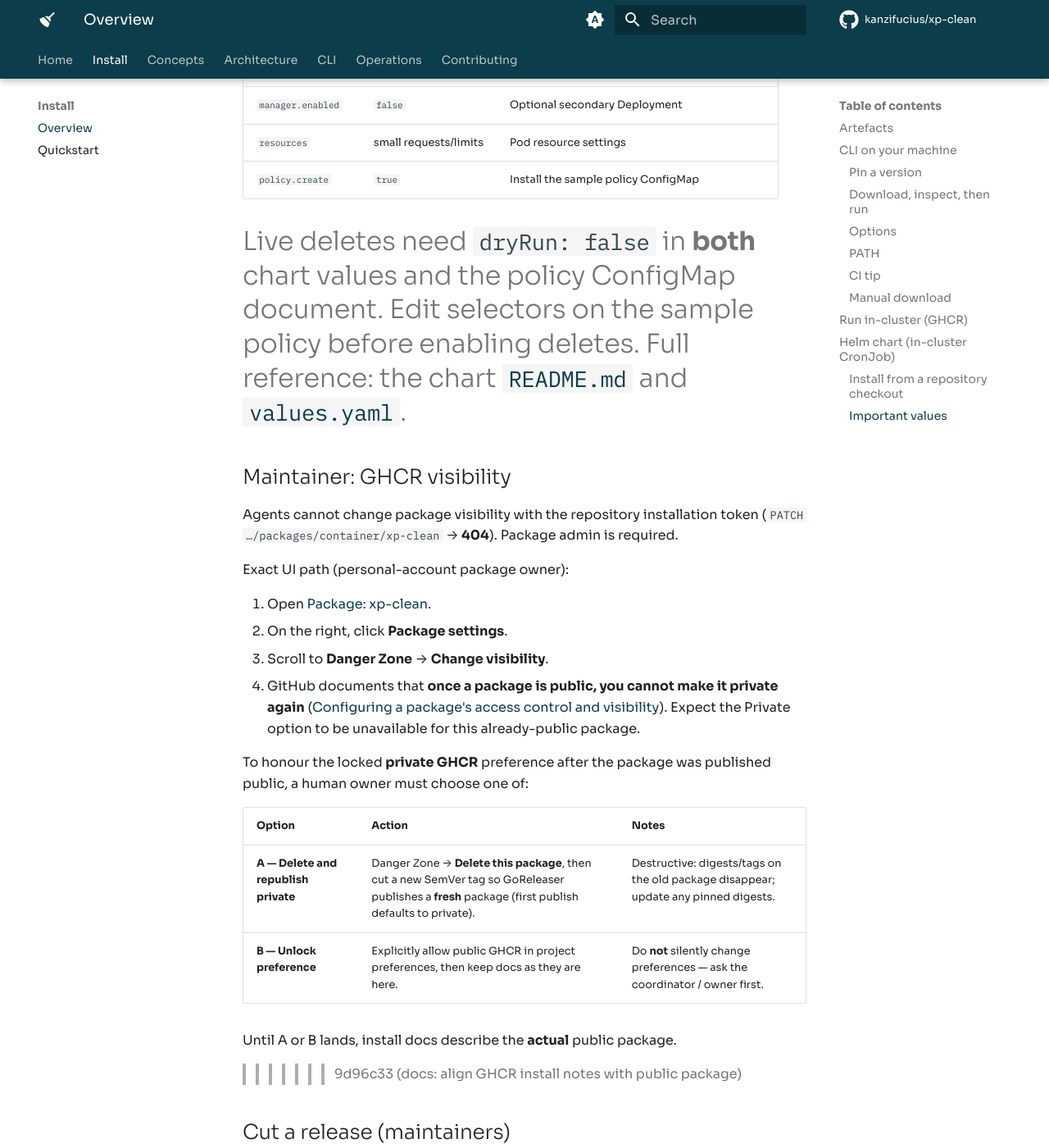
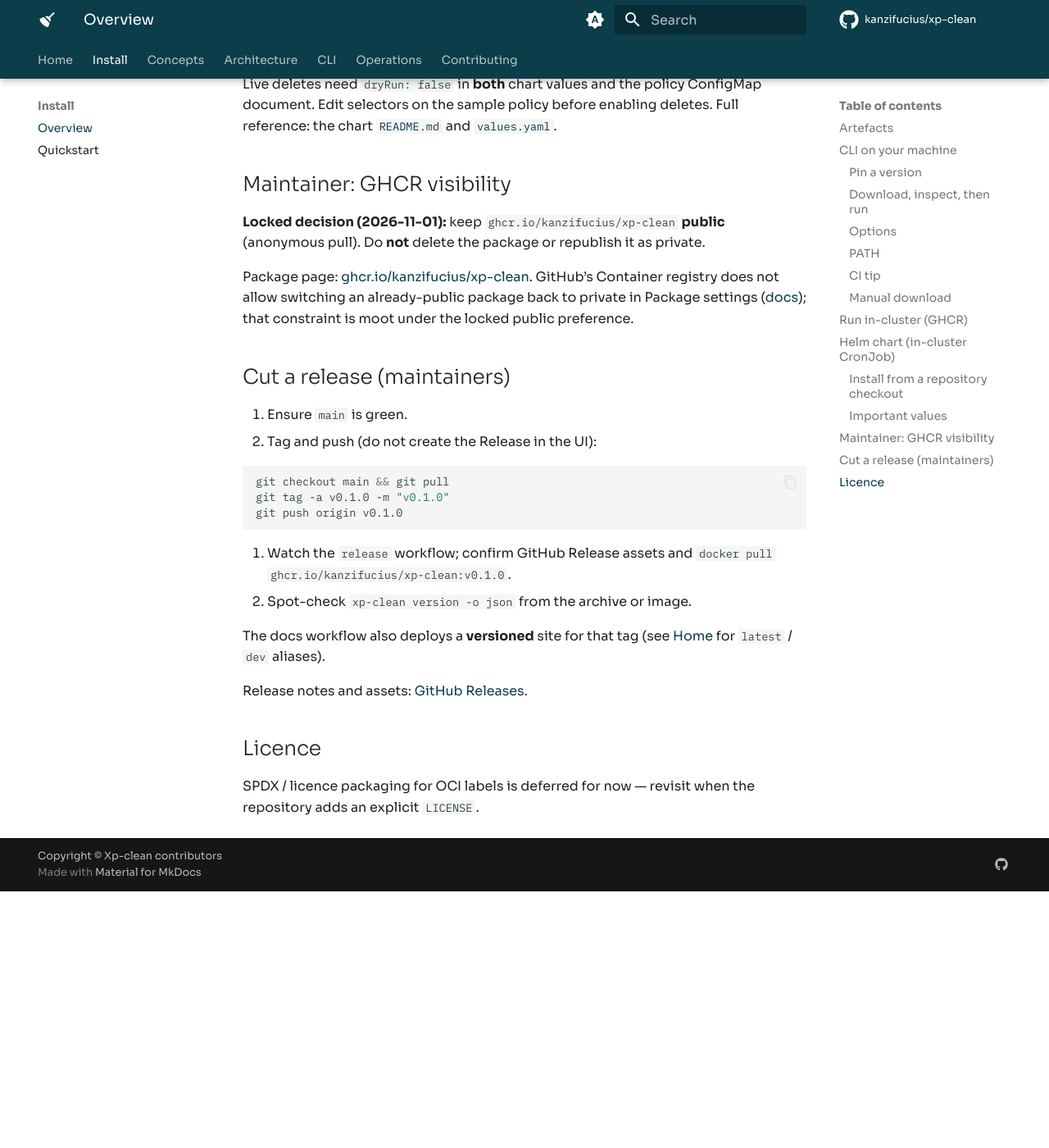
Before and after one commit to kanzifucius/xp-clean, an MkDocs documentation site: the page built from docs/install.md, in a window 1280 px wide and 1400 px high, scrolled down 4232 px. Shown: the whole window at 82% size. Built offline with MkDocs 1.6.1 and Material for MkDocs 9.7.7, drawn with Linux system fonts in a browser that asks for light colours; comment, search, counter and statistics services are not loaded; the version menu is left out; after the commit the page ends 5319 px from its top, so only the background shows below that; some of the changed text lies outside the part shown.

Commit message:
docs: lock GHCR as public per preference unlock
Ricardo chose option B: keep ghcr.io/kanzifucius/xp-clean public.
Drop open A/B maintainer choices; state the locked public package
and anonymous-pull path. imagePullSecret remains for private forks only.

Co-authored-by: Ricardo Pinto <kanzifucius@users.noreply.github.com>

````diff
--- a/docs/install.md
+++ b/docs/install.md
@@ -13,9 +13,7 @@ Tagged SemVer releases (`v*`) publish release artefacts. There is **no** snapsho
 | `:X.Y` / `:X` | Floating minor / major — moved only on **non-prerelease** cuts |
 | `:latest` | Moved only on **non-prerelease** releases (RCs such as `v0.2.0-rc.1` do not move it) |
 
-**Visibility (current):** the published container package reports **`visibility: public`** and allows **anonymous** pulls from GHCR. Release archives on GitHub are public with the repository.
-
-**Preference (locked):** project preference is still **private GHCR**. That preference was **not** unlocked in this docs pass. GitHub’s Container registry rule is that once a package is public it **cannot** be switched back to private in Package settings — restoring private requires a human delete-and-republish (or an explicit preference unlock). See [Maintainer: GHCR visibility](#maintainer-ghcr-visibility) below.
+**Visibility (locked):** `ghcr.io/kanzifucius/xp-clean` is **public** and allows **anonymous** pulls. Release archives on GitHub are public with the repository. This matches the project preference (2026-11-01): keep the package public; do **not** delete or republish as private.
 
 ## CLI on your machine
 
@@ -83,25 +81,24 @@ Browse [GitHub Releases](https://github.com/kanzifucius/xp-clean/releases), down
 
 Package page: [ghcr.io/kanzifucius/xp-clean](https://github.com/kanzifucius/xp-clean/pkgs/container/xp-clean).
 
-Because the package is **public**, pull without registry login:
+Pull without registry login:
 
 ```bash
 docker pull ghcr.io/kanzifucius/xp-clean:v0.1.0-rc.1
 ```
 
-In-cluster Deployments / CronJobs can omit `imagePullSecrets` for this image while it remains public.
+In-cluster Deployments / CronJobs can omit `imagePullSecrets` for this image.
 
-If the package becomes private later (or you consume a private copy), authenticate and use an `imagePullSecret` whose token can `read:packages`:
+If you consume a **private fork** of the package, authenticate and use an `imagePullSecret` whose token can `read:packages`:
 
 ```bash
 # PAT or fine-grained token with read:packages (SSO-authorise if the org requires it)
 echo "$CR_PAT" | docker login ghcr.io -u USERNAME --password-stdin
-docker pull ghcr.io/kanzifucius/xp-clean:v0.1.0
+docker pull ghcr.io/NAMESPACE/xp-clean:v0.1.0
 ```
 
 Use the **same SemVer tag** for the CLI archive and the image (for example `v0.1.0`) so operators can correlate laptop and cluster versions.
 
-<<<<<<< HEAD
 ## Helm chart (in-cluster CronJob)
 
 The chart at [`deploy/helm/xp-clean`](https://github.com/kanzifucius/xp-clean/tree/main/deploy/helm/xp-clean) installs into the dedicated **`xp-clean`** namespace:
@@ -117,19 +114,16 @@ There is **no** CleanupPolicy CRD in this chart. ConfigMaps remain the primary i
 
 ### Install from a repository checkout
 
+Because the published GHCR package is **public**, the default install needs no pull secret:
+
 ```bash
-kubectl create namespace xp-clean
-kubectl create secret docker-registry ghcr-xp-clean \
-  --docker-server=ghcr.io \
-  --docker-username=USERNAME \
-  --docker-password="$CR_PAT" \
-  -n xp-clean
-
 helm upgrade --install xp-clean ./deploy/helm/xp-clean \
   --namespace xp-clean \
-  --set image.tag=v0.1.0-rc.1 \
-  --set imagePullSecrets[0].name=ghcr-xp-clean
+  --create-namespace \
+  --set image.tag=v0.1.0-rc.1
 ```
+
+For a **private fork** image, create a docker-registry secret and pass `imagePullSecrets` (and set `image.repository` as needed).
 
 Render without applying:
 
@@ -142,7 +136,7 @@ helm template xp-clean ./deploy/helm/xp-clean --namespace xp-clean
 | Value | Default | Purpose |
 |-------|---------|---------|
 | `image.tag` | `v0.1.0-rc.1` | Pin the GHCR image (prefer immutable `:vX.Y.Z`) |
-| `imagePullSecrets` | `[]` | Required for private GHCR pulls |
+| `imagePullSecrets` | `[]` | Optional; needed only for private fork pulls |
 | `dryRun` | `true` | Passed as `--dry-run` on the CronJob / manager |
 | `cronjob.schedule` | `0 */6 * * *` | Kubernetes CronJob schedule |
 | `cronjob.enabled` | `true` | Default ops path |
@@ -151,27 +145,12 @@ helm template xp-clean ./deploy/helm/xp-clean --namespace xp-clean
 | `policy.create` | `true` | Install the sample policy ConfigMap |
 
 Live deletes need `dryRun: false` in **both** chart values and the policy ConfigMap document. Edit selectors on the sample policy before enabling deletes. Full reference: the chart [`README.md`](https://github.com/kanzifucius/xp-clean/blob/main/deploy/helm/xp-clean/README.md) and [`values.yaml`](https://github.com/kanzifucius/xp-clean/blob/main/deploy/helm/xp-clean/values.yaml).
-=======
+
 ## Maintainer: GHCR visibility
 
-Agents cannot change package visibility with the repository installation token (`PATCH …/packages/container/xp-clean` → **404**). Package admin is required.
+**Locked decision (2026-11-01):** keep `ghcr.io/kanzifucius/xp-clean` **public** (anonymous pull). Do **not** delete the package or republish it as private.
 
-Exact UI path (personal-account package owner):
-
-1. Open [Package: xp-clean](https://github.com/kanzifucius/xp-clean/pkgs/container/xp-clean).
-2. On the right, click **Package settings**.
-3. Scroll to **Danger Zone** → **Change visibility**.
-4. GitHub documents that **once a package is public, you cannot make it private again** ([Configuring a package's access control and visibility](https://docs.github.com/en/packages/learn-github-packages/configuring-a-packages-access-control-and-visibility)). Expect the Private option to be unavailable for this already-public package.
-
-To honour the locked **private GHCR** preference after the package was published public, a human owner must choose one of:
-
-| Option | Action | Notes |
-|--------|--------|-------|
-| **A — Delete and republish private** | Danger Zone → **Delete this package**, then cut a new SemVer tag so GoReleaser publishes a **fresh** package (first publish defaults to private). | Destructive: digests/tags on the old package disappear; update any pinned digests. |
-| **B — Unlock preference** | Explicitly allow public GHCR in project preferences, then keep docs as they are here. | Do **not** silently change preferences — ask the coordinator / owner first. |
-
-Until A or B lands, install docs describe the **actual** public package.
->>>>>>> 9d96c33 (docs: align GHCR install notes with public package)
+Package page: [ghcr.io/kanzifucius/xp-clean](https://github.com/kanzifucius/xp-clean/pkgs/container/xp-clean). GitHub’s Container registry does not allow switching an already-public package back to private in Package settings ([docs](https://docs.github.com/en/packages/learn-github-packages/configuring-a-packages-access-control-and-visibility)); that constraint is moot under the locked public preference.
 
 ## Cut a release (maintainers)
 
````
Also changed, not shown: README.md (+3 -9 lines).
